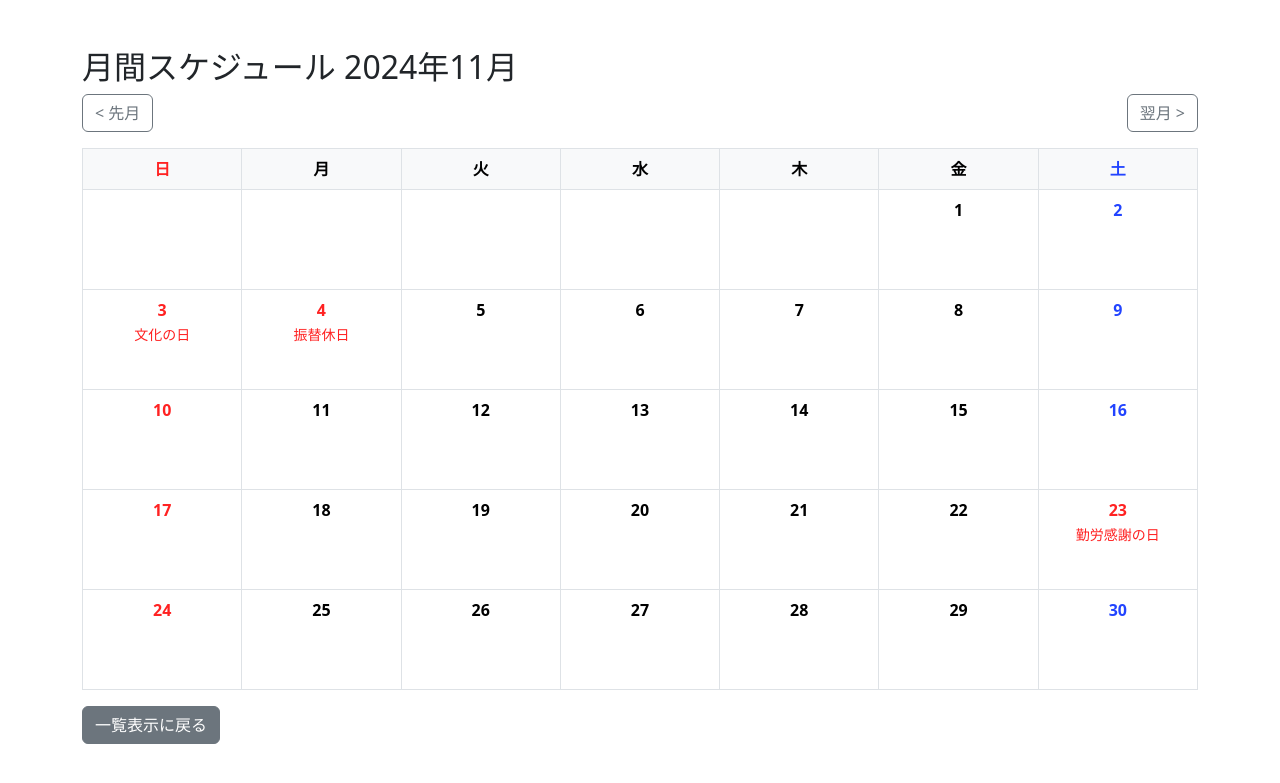
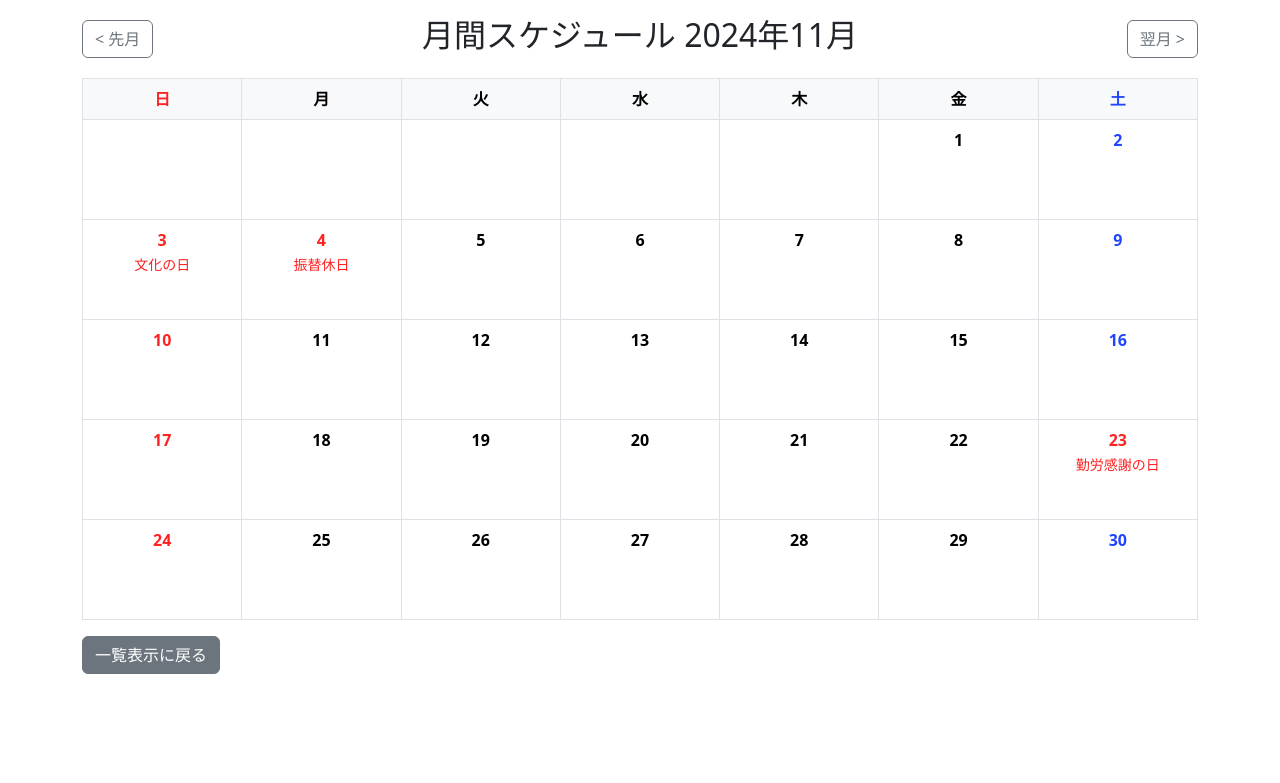
Before and after one commit to hyouhyan/scheduleManager_php, a PHP site: page /schedule/view/month.php in a window 1280 px wide. Shown: the top 783 px of the page. Run offline with PHP 8.4, Linux system fonts and the light colour scheme; the visitor is signed in with stand-in values (Sample User, id 1); data that the repository does not hold is empty.

Commit message:
feat: レイアウト調整

```diff
--- a/phproot/schedule/view/month.php
+++ b/phproot/schedule/view/month.php
@@ -88,15 +88,15 @@ $holidays = getJapaneseHolidays($year);
     </style>
 </head>
 <body>
-<div class="container mt-5">
-    <h2>月間スケジュール
-        <?php
-        $formatted_month = str_pad($month, 2, '0', STR_PAD_LEFT);
-        echo $year."年".$formatted_month."月";
-        ?>
-    </h2>
-    <div class="d-flex justify-content-between mb-3">
+<div class="container mt-3 mb-3">
+    <div class="d-flex justify-content-between align-items-center mb-3">
         <a href="?year=<?= $year ?>&month=<?= $month - 1 ?>" class="btn btn-outline-secondary">&lt; 先月</a>
+        <h2>月間スケジュール
+            <?php
+            $formatted_month = str_pad($month, 2, '0', STR_PAD_LEFT);
+            echo $year."年".$formatted_month."月";
+            ?>
+        </h2>
         <a href="?year=<?= $year ?>&month=<?= $month + 1 ?>" class="btn btn-outline-secondary">翌月 &gt;</a>
     </div>
     <table class="table table-bordered calendar">
--- a/phproot/schedule/view/week.php
+++ b/phproot/schedule/view/week.php
@@ -58,7 +58,7 @@ $holidays = getJapaneseHolidays($year);
     </style>
 </head>
 <body>
-<div class="container mt-5">
+<div class="container mt-3 mb-3">
     <h2>
         <?php
             $start_of_week_date = date_create($start_of_week);
```
